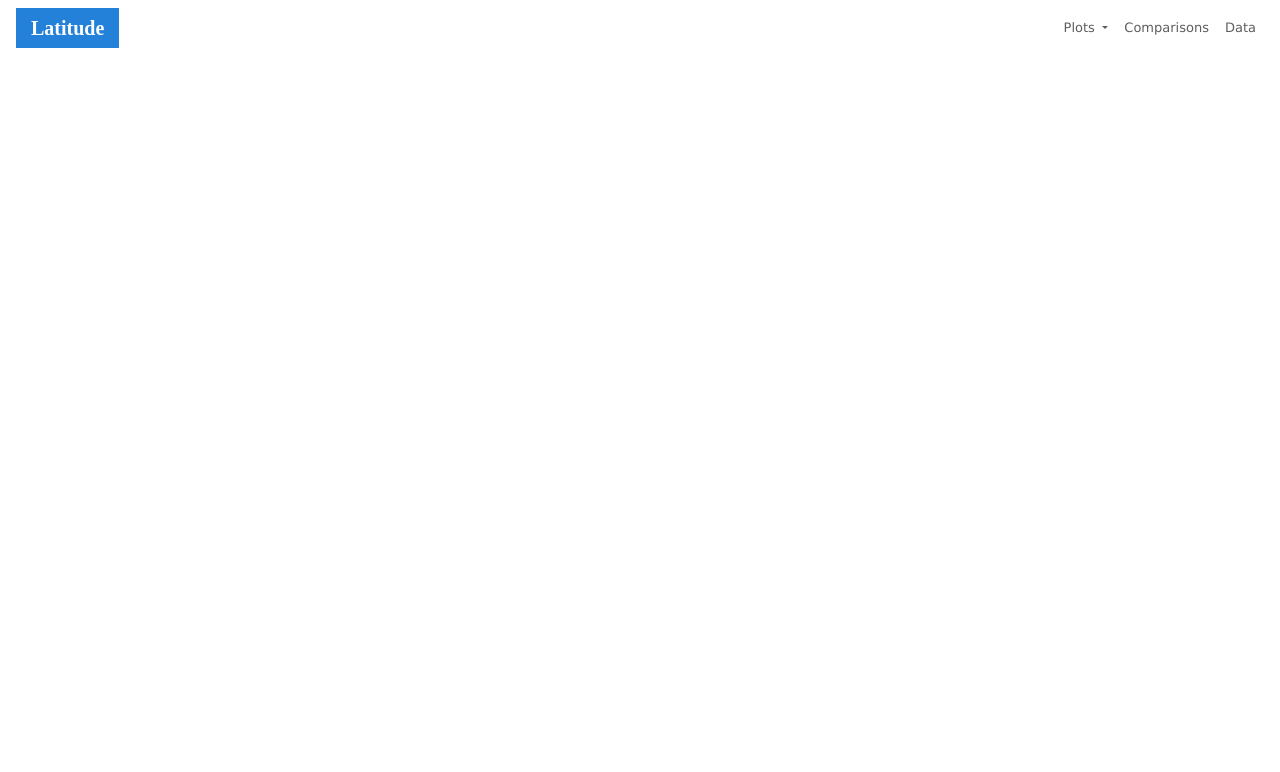
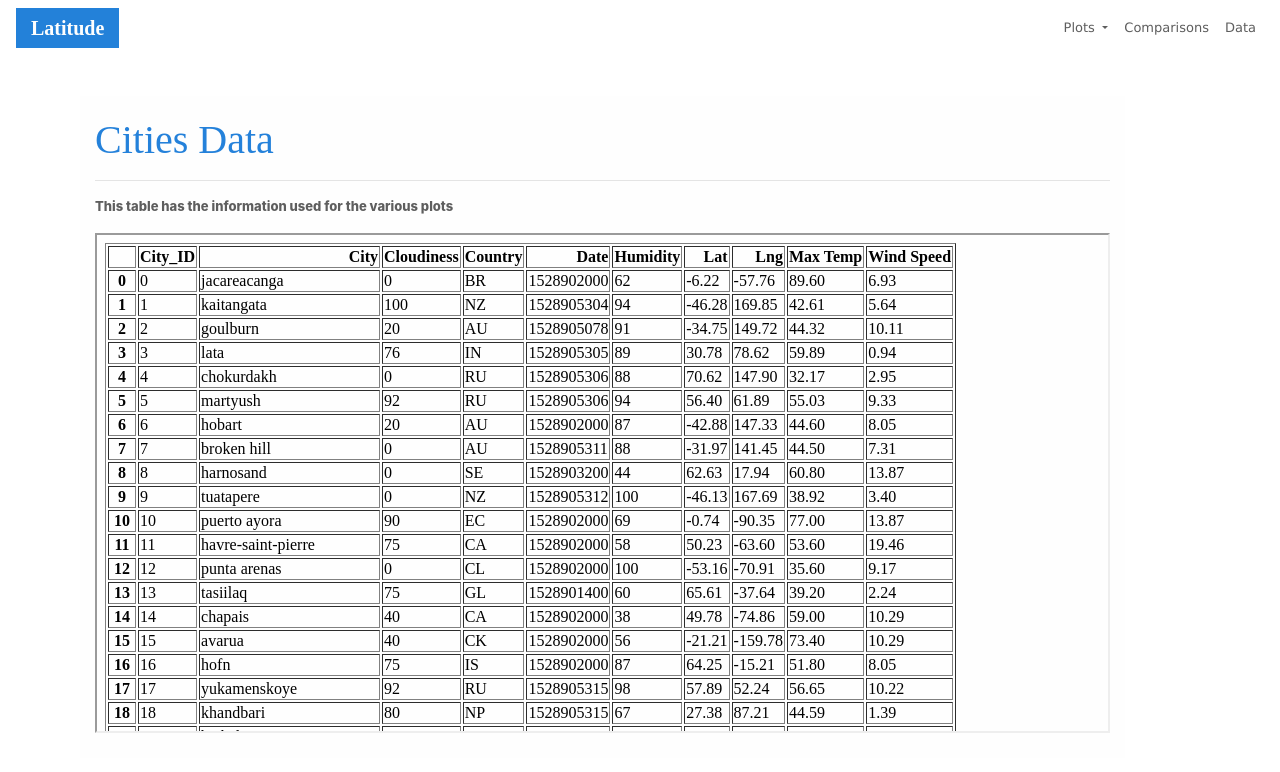
Before and after one commit to gregb23/Web-Design-Challenge, a plain HTML site: page data.html in a window 1280 px wide. Drawn offline with nearby package versions, Linux system fonts and the light colour scheme.

Commit message:
completed project

```diff
--- a/data.html
+++ b/data.html
@@ -60,8 +60,23 @@
             </ul>
         </div>
     </nav>
-<!-- need to add a container that has the data and link to the data.html-->
+<!-- need to add a container that has the data and link to the cities.html-->
+<!-- https://developer.mozilla.org/en-US/docs/Web/HTML/Element/iframe-->
+    <div class="container">
+        <div class="row">
+            <div class="col-12 col-md-11 box">
+                <h1>Cities Data</h1>
+                <hr>
+                <p>This table has the information used for the various plots</p>
+                <div class="table-responsive">
+                    <iframe class="embed-responsive-item" src="./cities.html">
+                    </iframe>
+                </div>
 
+            </div>
+
+        </div>
+    </div>
 
 </body>
 </html>
```
Also changed, not shown: 1 other file.
